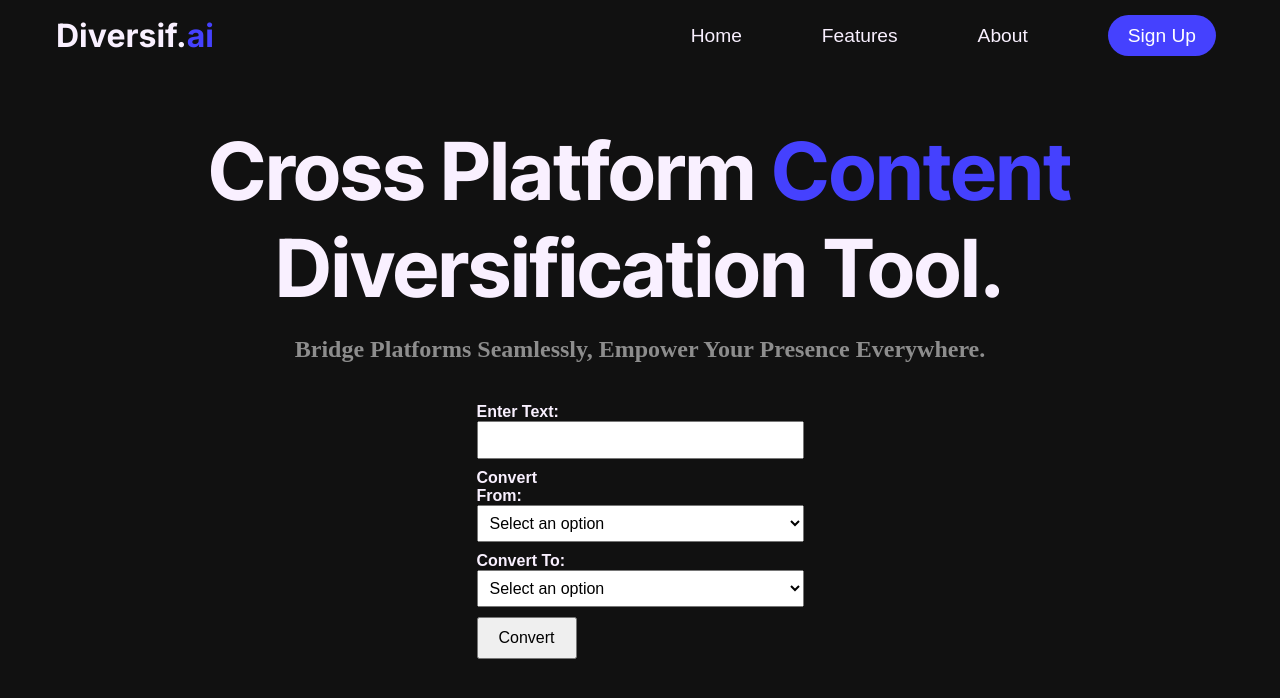
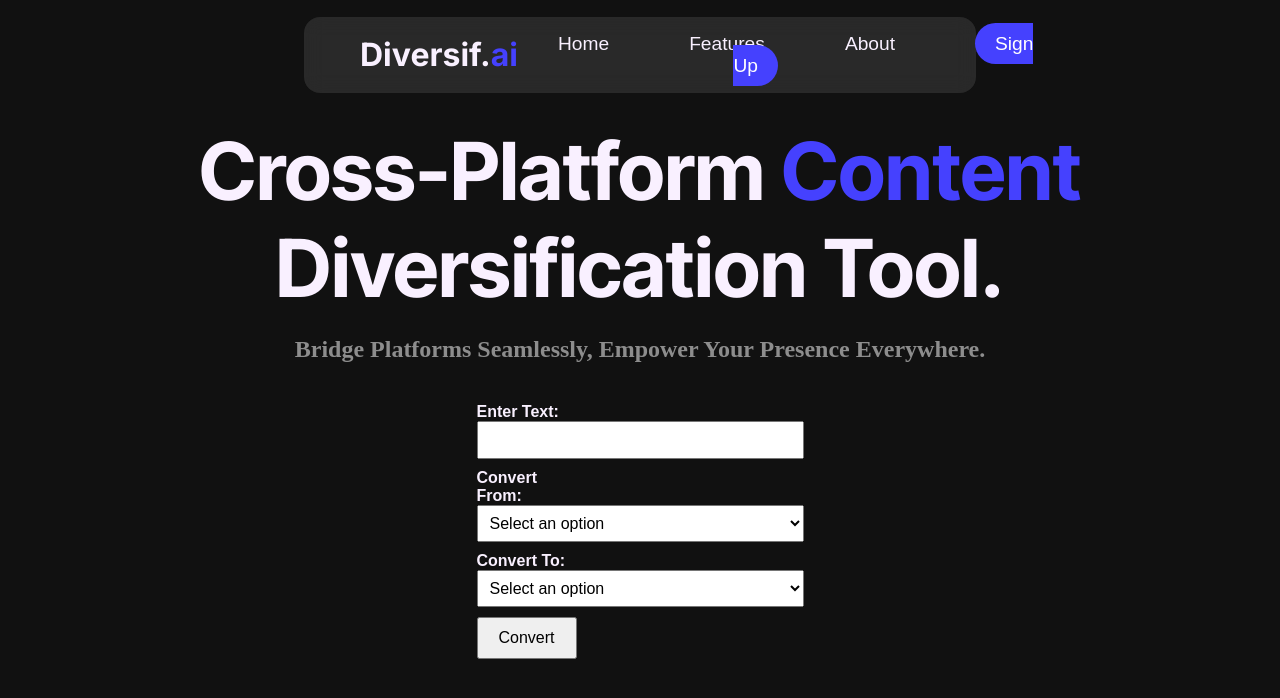
Before and after one commit to amlanxbghn/Dev_Project_1, a React (Create React App) app: page / in a window 1280 px wide. Shown: the top 698 px of the page. Built offline with nearby package versions, Linux system fonts and the light colour scheme; the HTML template or start-up script is replaced by a standard one.

Commit message:
Updated Navbar

```diff
--- a/src/components/AppContent.js
+++ b/src/components/AppContent.js
@@ -15,7 +15,7 @@ const AppContent = ({
 
   return (
     <div className="AppContent">
-      <h1>Cross Platform <span className="highlight">Content</span> Diversification Tool.</h1>
+      <h1>Cross-Platform <span className="highlight">Content</span> Diversification Tool.</h1>
       <h4>Bridge Platforms Seamlessly, Empower Your Presence Everywhere.</h4>
       <form onSubmit={handleSubmit}>
         <div>
--- a/src/components/Navbar.css
+++ b/src/components/Navbar.css
@@ -1,4 +1,4 @@
-*{
+* {
   margin: 0;
   padding: 0;
 }
@@ -7,12 +7,16 @@
   display: flex;
   justify-content: space-between;
   align-items: center;
-    background-color: #00000000;
+  background: rgba(255, 255, 255, 0.1);
+  backdrop-filter: blur(10px);
+  -webkit-backdrop-filter: blur(10px);
+  border-radius: 1rem;
   padding: 1rem;
   position: fixed;
-    width: 100%;
-    top: 0;
-    left: 0;
+  width: 50%;
+  top: 1.5cap;
+  left: 50%;
+  transform: translateX(-50%);
   z-index: 1000;
 }
 
@@ -45,7 +49,7 @@
 
 .navbar-links a.signup-button:hover {
   background-color: #454aca;
-        color: #F9F0FF;
+  color: #fff;
 }
 
 .navbar-links a:hover {
--- a/src/components/Navbar.js
+++ b/src/components/Navbar.js
@@ -1,7 +1,13 @@
+// src/components/Navbar.js
 import React from 'react';
 import './Navbar.css';
 
 const Navbar = () => {
+  const handleScrollToFeatures = () => {
+    const featuresSection = document.getElementById('features-page');
+    featuresSection.scrollIntoView({ behavior: 'smooth' });
+  };
+
   return (
     <nav className="navbar">
       <div className="navbar-name">
@@ -9,7 +15,7 @@ const Navbar = () => {
       </div>
       <div className="navbar-links">
         <a href="/">Home</a>
-        <a href="/features">Features</a>
+        <a href="#features" onClick={handleScrollToFeatures}>Features</a>
         <a href="/about">About</a>
         <a href="/sign up" className="signup-button">Sign Up</a>
       </div>
```
Lines whose indentation alone changed are shown as unchanged.
